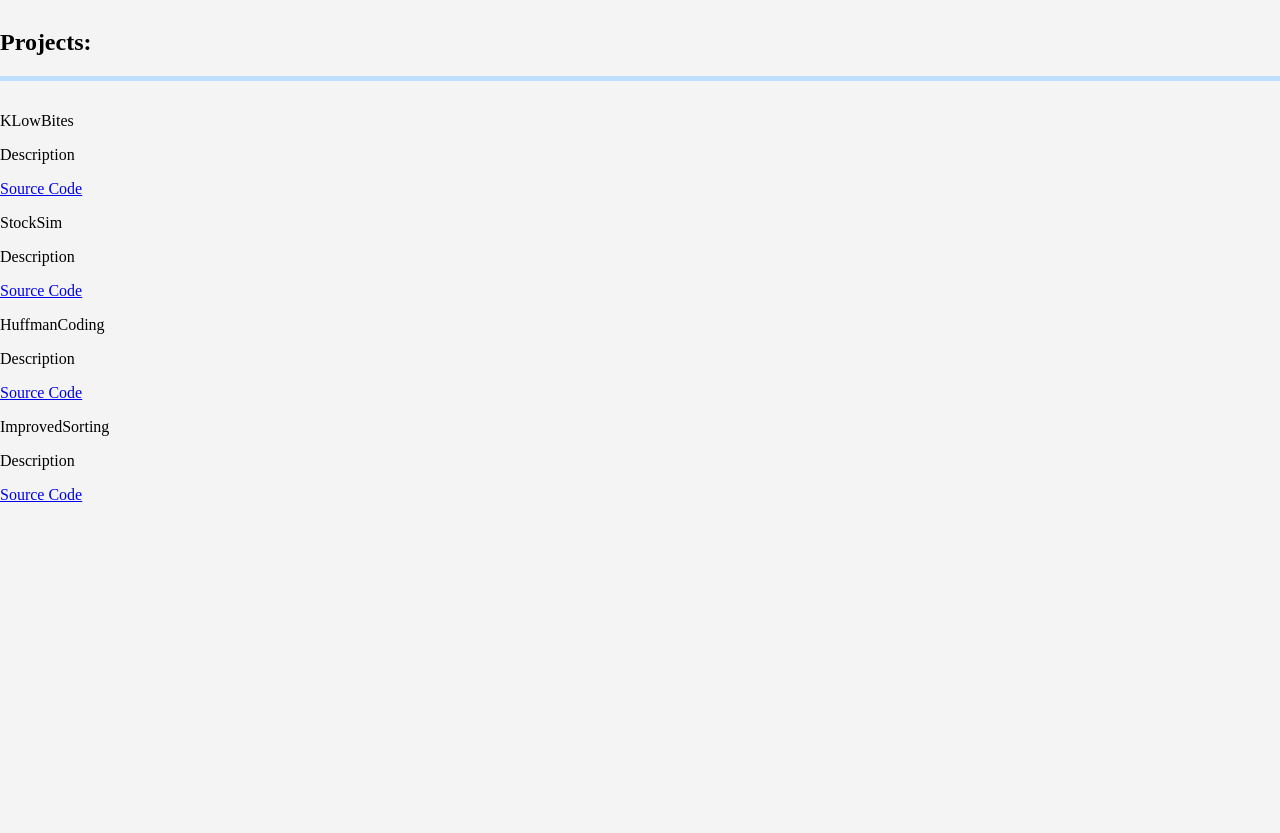
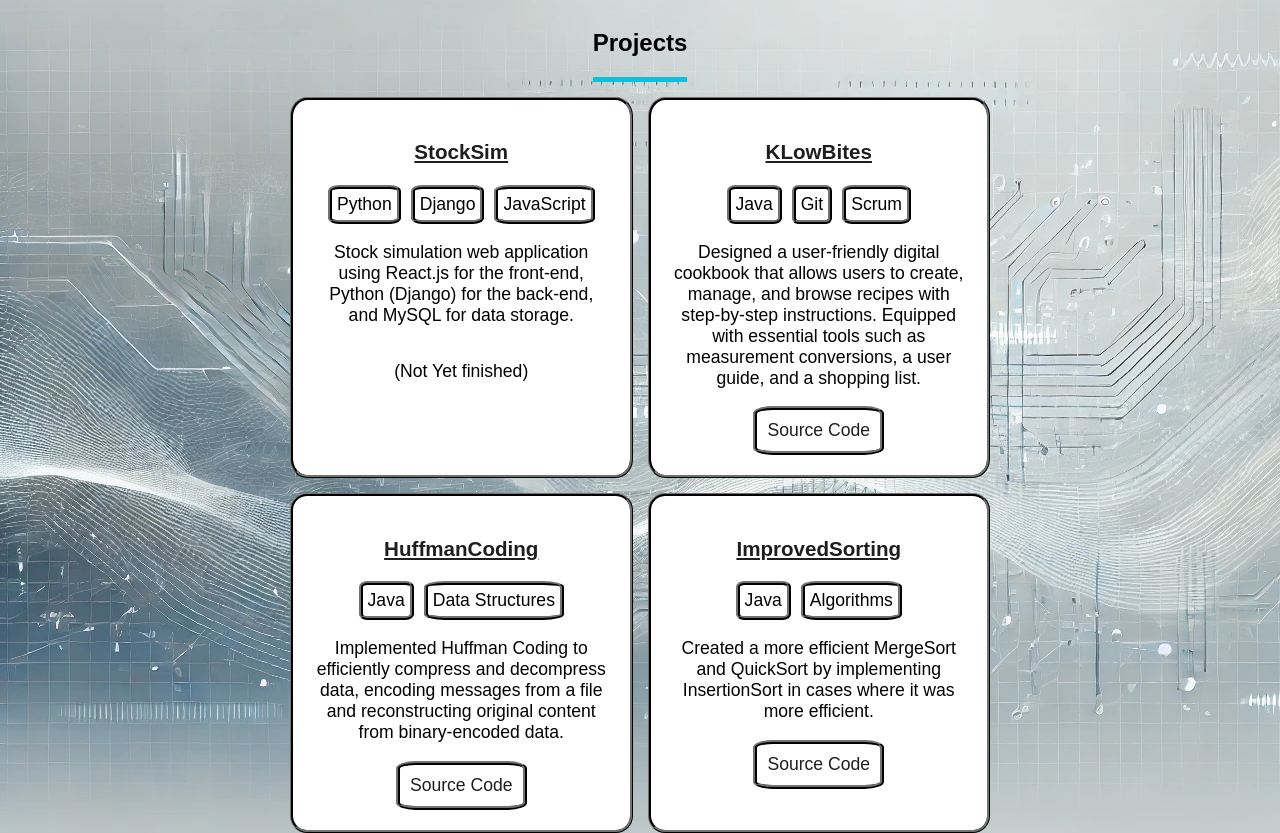
Before and after one commit to DavidFriend2/Personal-Website, a plain HTML site: page projects.html in a window 1280 px wide. Shown: the part 91-924 px from the top of the page. Before the commit the page ends 800 px from the top, so only its background shows below. Drawn offline with Linux system fonts and the light colour scheme.

Commit message:
Added background and implemented project page

```diff
--- a/homeStyle.css
+++ b/homeStyle.css
@@ -11,10 +11,10 @@
     min-width: 500px;
     max-height: 650px;
     min-height: 650px;
-    border: ridge;
+    /*border: ridge;
     border-color: #1e1e1e;
     border-radius: 10%;
-    background-color: #bfdfff;
+    background-color: white;*/
 }
 
 .contacts {
@@ -53,3 +53,13 @@ h3 a {
     font-family: 'Montserrat', sans-serif;
     text-align: center;
 }
+
+.pfp-name {
+    border: ridge;
+    border-color: #1e1e1e;
+    border-radius: 10%;
+    background-color: white;
+    padding-left: 10px;
+    padding-bottom: 10px;
+    padding-right: 10px;
+}
--- a/projectStyle.css
+++ b/projectStyle.css
@@ -0,0 +1,92 @@
+.main-container {
+    display: flex;
+    flex-direction: column;
+    align-items: center;
+    margin: 0 auto;
+    max-width: 700px;
+    min-width: 500px;
+    max-height: 650px;
+    min-height: 650px;
+    /*border: ridge;
+    border-color: #1e1e1e;
+    border-radius: 10%;
+    background-color: #bfdfff;*/
+}
+
+.main-title {
+    text-align: center;
+    font-family: Arial, sans-serif;
+}
+
+.projects {
+    font-family: 'Arial', sans-serif;
+    width: 100%;
+    max-height: 50vw;
+    display: grid;
+    grid-template-columns: repeat(auto-fit, minmax(300px, 1fr));
+    gap: 15px;
+    justify-items: center;
+    box-sizing: border-box;
+}
+
+section a {
+    text-decoration: none;
+    border: ridge;
+    color: #1e1e1e;
+    border-color: #1e1e1e;
+    /*color: white;
+    border-color: white;*/
+    border-width: 4px;
+    border-radius: 15%;
+    padding: 10px;
+    display: flex;
+}
+
+section a:hover {
+    color: #0cc0e0;
+}
+
+.projects section {
+    border: ridge;
+    border-color: #1e1e1e;
+    border-radius: 5%;
+    width: auto;
+    display: flex;
+    flex-direction: column;
+    align-items: center;
+    background-color: white;
+    padding: 20px;
+    font-size: 1.1rem;
+    background-color:white;
+    /*color: white;*/
+}
+
+section p {
+    text-align: center;
+}
+
+.skills {
+    display: flex;
+    gap: 10px;
+}
+
+.skills p {
+    border: ridge;
+    border-color: #1e1e1e;
+    padding: 5px;
+    margin: auto;
+    border-width: 4px;
+    border-radius: 15%;
+}
+
+@media (max-width: 700px) {
+    .projects {
+        width: 500px;
+    }
+}
+
+h3 {
+    /*color: #0cc0e0;*/
+    color: #1e1e1e;
+    text-decoration: underline;
+}
--- a/projects.html
+++ b/projects.html
@@ -3,7 +3,7 @@
 <head>
     <meta charset="UTF-8">
     <meta name="viewport" content="width=device-width, initial-scale=1.0">
-    <title>Personal Website Projects</title>
+    <title>David Friend Portfolio</title>
     <link rel="stylesheet" href="style.css">
     <link rel="stylesheet" href="projectStyle.css">
     <link rel="icon" href="/img/icon.png" type="image/png">
@@ -22,29 +22,63 @@
     <hr>
     <div class="main-container">
         <section class="main-title">
-            <h2>Projects:</h2>
+            <h2>Projects</h2>
             <hr>
         </section>
         <div class="projects">
             <section class="project-1">
-                <p>KLowBites</p>
-                <p>Description</p>
-                <a href="https://github.com/DavidFriend2">Source Code</a>
+                <h3>StockSim</h3>
+                <div class="skills">
+                    <p>Python</p>
+                    <p>Django</p>
+                    <p>JavaScript</p>
+                </div>
+                <p>Stock simulation web application using
+                    React.js for the front-end, Python (Django) for the back-end,
+                    and MySQL for data storage.</p>
+                <p>
+                    (Not Yet finished)
+                </p>
             </section>
             <section class="project-2">
-                <p>StockSim</p>
-                <p>Description</p>
-                <a href="https://github.com/DavidFriend2">Source Code</a>
+                <h3>KLowBites</h3>
+                <div class="skills">
+                    <p>Java</p>
+                    <p>Git</p>
+                    <p>Scrum</p>
+                </div>
+                <p>
+                    Designed a user-friendly digital cookbook that allows users to
+                    create, manage, and browse recipes with step-by-step instructions.
+                    Equipped with essential tools such as measurement conversions, a user guide,
+                    and a shopping list.
+                </p>
+                <a href="https://github.com/DavidFriend2/KLowBites">Source Code</a>
             </section>
             <section class="project-3">
-                <p>HuffmanCoding</p>
-                <p>Description</p>
-                <a href="https://github.com/DavidFriend2">Source Code</a>
+                <h3>HuffmanCoding</h3>
+                <div class="skills">
+                    <p>Java</p>
+                    <p>Data Structures</p>
+                </div>
+                <p>
+                    Implemented Huffman Coding to efficiently compress and decompress data,
+                    encoding messages from a file and reconstructing original content from
+                    binary-encoded data.
+                </p>
+                <a href="https://github.com/DavidFriend2/Huffman-Coding">Source Code</a>
             </section>
             <section class="project-4">
-                <p>ImprovedSorting</p>
-                <p>Description</p>
-                <a href="https://github.com/DavidFriend2">Source Code</a>
+                <h3>ImprovedSorting</h3>
+                <div class="skills">
+                    <p>Java</p>
+                    <p>Algorithms</p>
+                </div>
+                <p>
+                    Created a more efficient MergeSort and QuickSort by implementing
+                    InsertionSort in cases where it was more efficient.
+                </p>
+                <a href="https://github.com/DavidFriend2/Improved-Sorting">Source Code</a>
             </section>
         </div>
     </div>
--- a/style.css
+++ b/style.css
@@ -1,6 +1,8 @@
 body {
     margin: 0;
     background-color: #f4f4f4;
+    font-family: 'Arial', 'sans-serif';
+    background-image: url('/img/bg.webp');
 }
 
 header {
@@ -9,13 +11,14 @@ header {
     background-color: #1e1e1e;
     padding-bottom: 5px;
     padding-left: 5px;
+    padding-right: 10px;
 }
 
 hr {
     margin: 0;
     border: none;
     padding-bottom: 15px;
-    border-top: 5px solid #bfdfff;
+    border-top: 5px solid #0cc0e0;
 }
 
 .logo {
@@ -34,13 +37,11 @@ nav a {
 }
 
 nav a:hover {
-    color: #bfdfff;
+    color: #0cc0e0;
 }
 
 .sections {
     text-align: right;
-    padding-right: 15%;
     padding-top: 20px;
     display: flex;
-    gap: 10px;
 }
```
Also changed, not shown: about.html (+1 -1 lines), index.html (+7 -7 lines), skills.html (+1 -1 lines), img/bg.webp (added).
